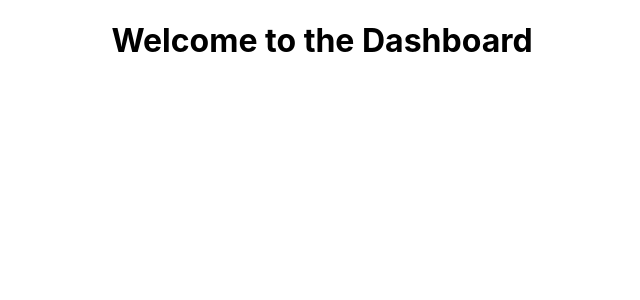
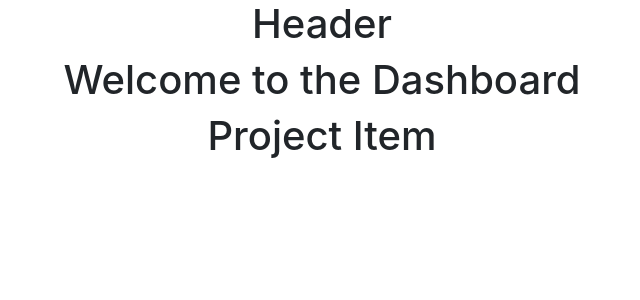
Before and after one commit to pradhumnpanchal/PersonalPMT, a React (Create React App) app in the folder ppmtool-react-client/: page / in a window 1280 px wide. Shown: the top 300 px of the page, without its empty margins (318-958 px from the left). Built offline with nearby package versions, Linux system fonts and the light colour scheme.

Commit message:
imported bootstrap and played with components

```diff
--- a/ppmtool-react-client/package.json
+++ b/ppmtool-react-client/package.json
@@ -6,6 +6,7 @@
     "@testing-library/jest-dom": "^4.2.4",
     "@testing-library/react": "^9.5.0",
     "@testing-library/user-event": "^7.2.1",
+    "bootstrap": "^4.5.0",
     "react": "^16.13.1",
     "react-dom": "^16.13.1",
     "react-scripts": "3.4.1"
--- a/ppmtool-react-client/src/App.js
+++ b/ppmtool-react-client/src/App.js
@@ -1,10 +1,13 @@
 import React from "react";
 import "./App.css";
 import Dashboard from "./components/Dashboard";
+import Header from "./components/Layout/Header";
+import "bootstrap/dist/css/bootstrap.min.css";
 
 function App() {
   return (
     <div className="App">
+      <Header />
       <Dashboard />
     </div>
   );
--- a/ppmtool-react-client/src/components/Dashboard.js
+++ b/ppmtool-react-client/src/components/Dashboard.js
@@ -1,7 +1,13 @@
 import React, { Component } from "react";
+import ProjectItem from "./Project/ProjectItem";
 
 export default class Dashboard extends Component {
   render() {
-    return <h1>Welcome to the Dashboard</h1>;
+    return (
+      <div>
+        <h1>Welcome to the Dashboard</h1>
+        <ProjectItem />
+      </div>
+    );
   }
 }
--- /dev/null
+++ b/ppmtool-react-client/src/components/Layout/Header.js
@@ -0,0 +1,11 @@
+import React, { Component } from "react";
+
+export default class Header extends Component {
+  render() {
+    return (
+      <div>
+        <h1>Header</h1>
+      </div>
+    );
+  }
+}
--- /dev/null
+++ b/ppmtool-react-client/src/components/Project/ProjectItem.js
@@ -0,0 +1,7 @@
+import React, { Component } from "react";
+
+export default class ProjectItem extends Component {
+  render() {
+    return <h1>Project Item</h1>;
+  }
+}
```
Also changed, not shown: 1 other file (tests, documents, lock files or other folders).
